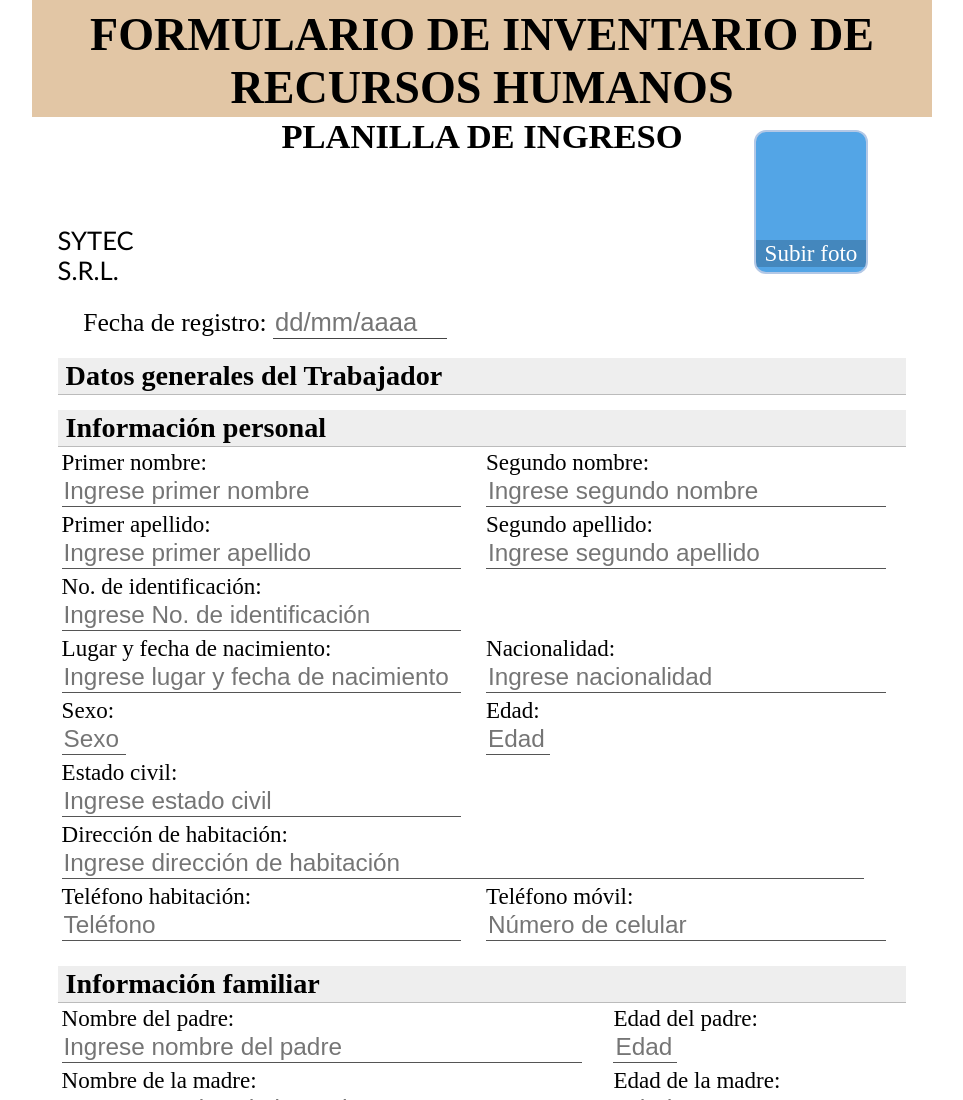
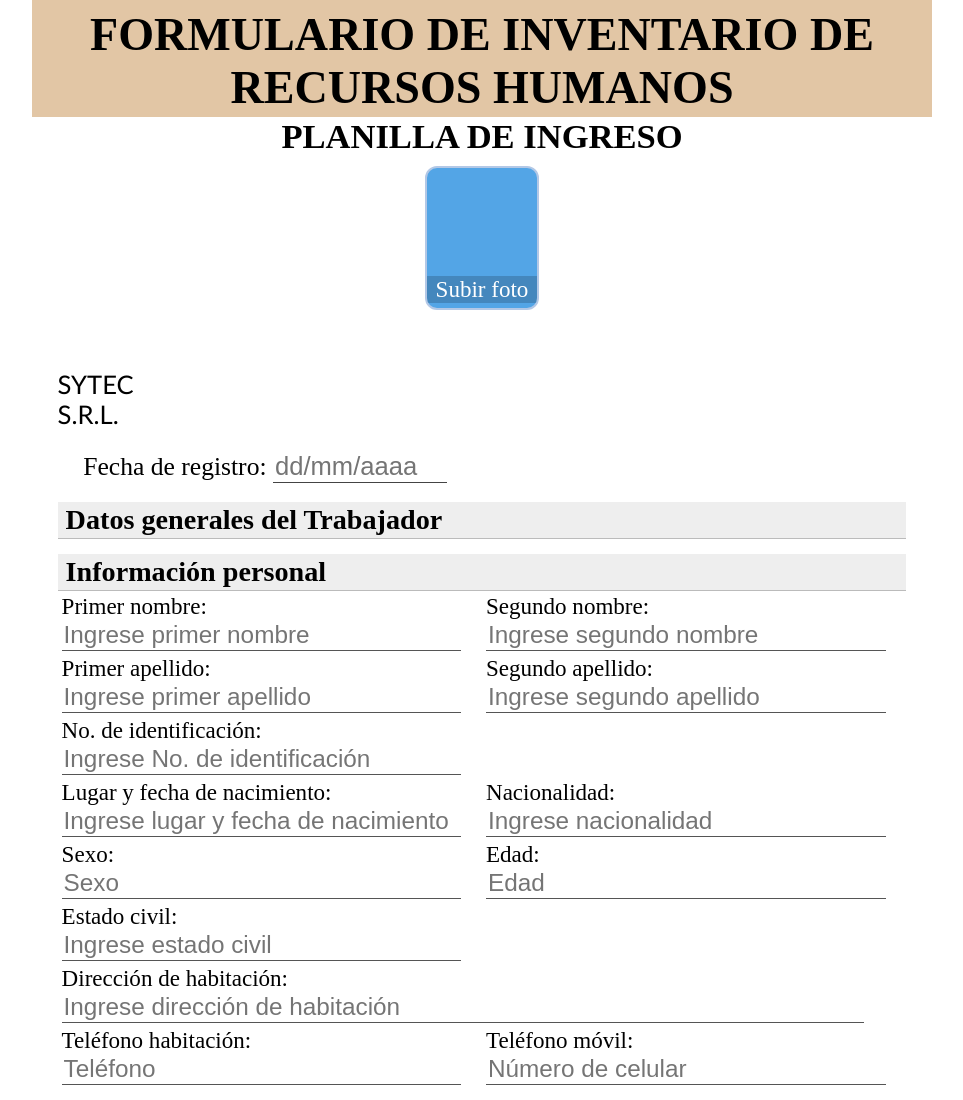
Before and after one commit to Diego-072009/Formulario_RH, a plain HTML site: page index.html in a window 1280 px wide. Shown: the top 1100 px of the page, without its empty margins (158-1121 px from the left). Drawn offline with nearby package versions, Linux system fonts and the light colour scheme.

Commit message:
Ajuste en estilos y index

```diff
--- a/Style/estilos.css
+++ b/Style/estilos.css
@@ -45,9 +45,10 @@ body {
     margin-bottom: 10px;
 }
 .photo-absolute {
-    position: absolute;
-    top: 130px;
-    right: 5vw;
+    position: relative;
+    top: auto;
+    right: auto;
+    margin: 0 auto;
     z-index: 3;
     display: flex;
     flex-direction: column;
--- a/index.html
+++ b/index.html
@@ -52,8 +52,8 @@
                 <td>Nacionalidad:<br><input class="input-line" type="text" id="nacionalidad" placeholder="Ingrese nacionalidad"></td>
             </tr>
             <tr>
-                <td>Sexo:<br><input class="input-line-short" type="text" id="sexo" placeholder="Sexo"></td>
-                <td>Edad:<br><input class="input-line-short" type="text" id="edad" placeholder="Edad"></td>
+                <td>Sexo:<br><input class="input-line" type="text" id="sexo" placeholder="Sexo"></td>
+                <td>Edad:<br><input class="input-line" type="text" id="edad" placeholder="Edad"></td>
             </tr>
             <tr>
                 <td>Estado civil:<br><input class="input-line" type="text" id="estado_civil" placeholder="Ingrese estado civil"></td>
@@ -71,11 +71,11 @@
         <table>
             <tr>
                 <td>Nombre del padre:<br><input class="input-line" type="text" id="nombre_padre" title="Nombre del padre" placeholder="Ingrese nombre del padre"></td>
-                <td>Edad del padre:<br><input class="input-line-short" type="text" id="edad_padre" title="Edad del padre" placeholder="Edad"></td>
+                <td>Edad del padre:<br><input class="input-line" type="text" id="edad_padre" title="Edad del padre" placeholder="Edad"></td>
             </tr>
             <tr>
                 <td>Nombre de la madre:<br><input class="input-line" type="text" id="nombre_madre" title="Nombre de la madre" placeholder="Ingrese nombre de la madre"></td>
-                <td>Edad de la madre:<br><input class="input-line-short" type="text" id="edad_madre" title="Edad de la madre" placeholder="Edad"></td>
+                <td>Edad de la madre:<br><input class="input-line" type="text" id="edad_madre" title="Edad de la madre" placeholder="Edad"></td>
             </tr>
             <tr>
                 <td colspan="2">Nombre completo del cónyuge:<br><input class="input-line input-conyuge" type="text" id="conyuge" title="Nombre completo del cónyuge" placeholder="Ingrese nombre completo del cónyuge"></td>
```
